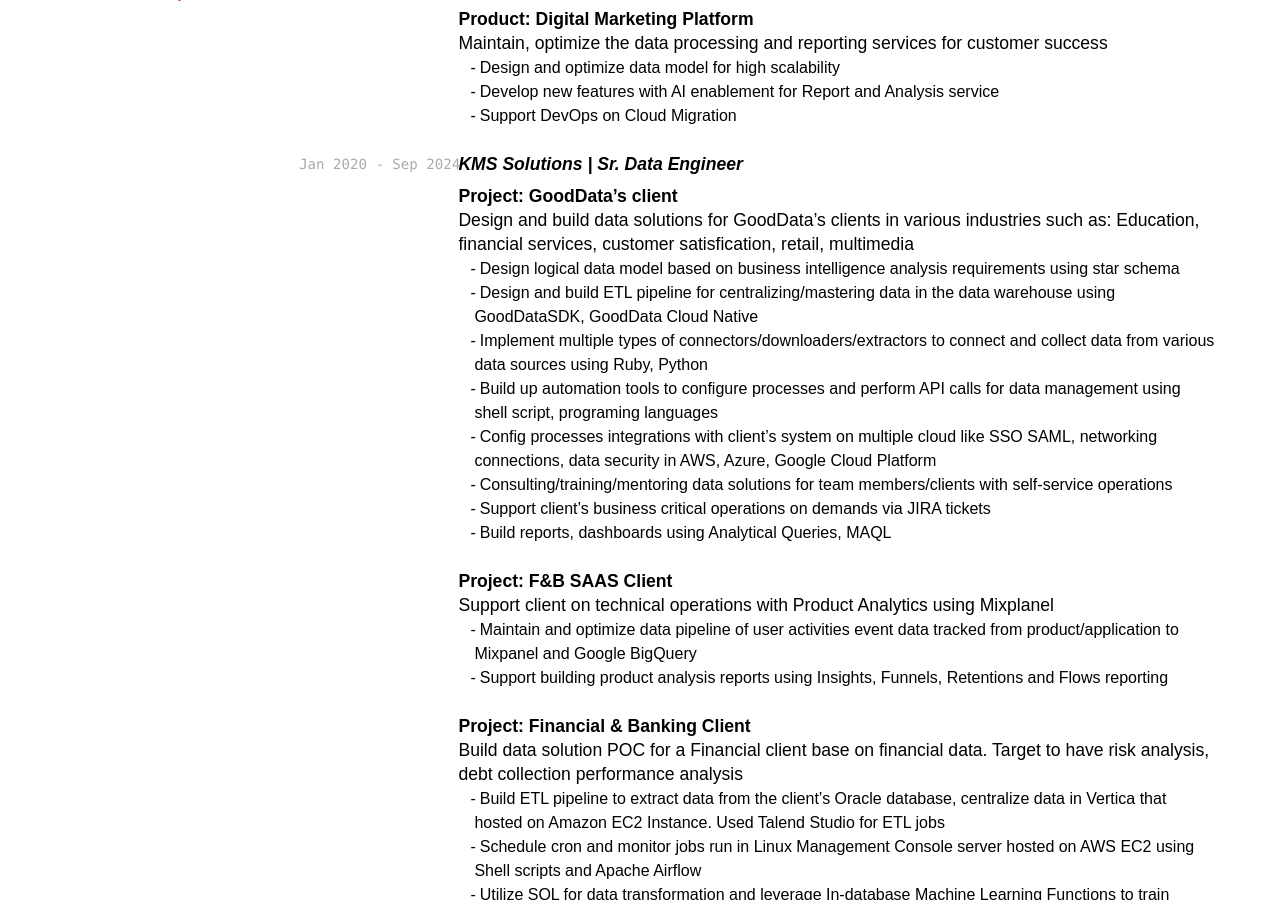
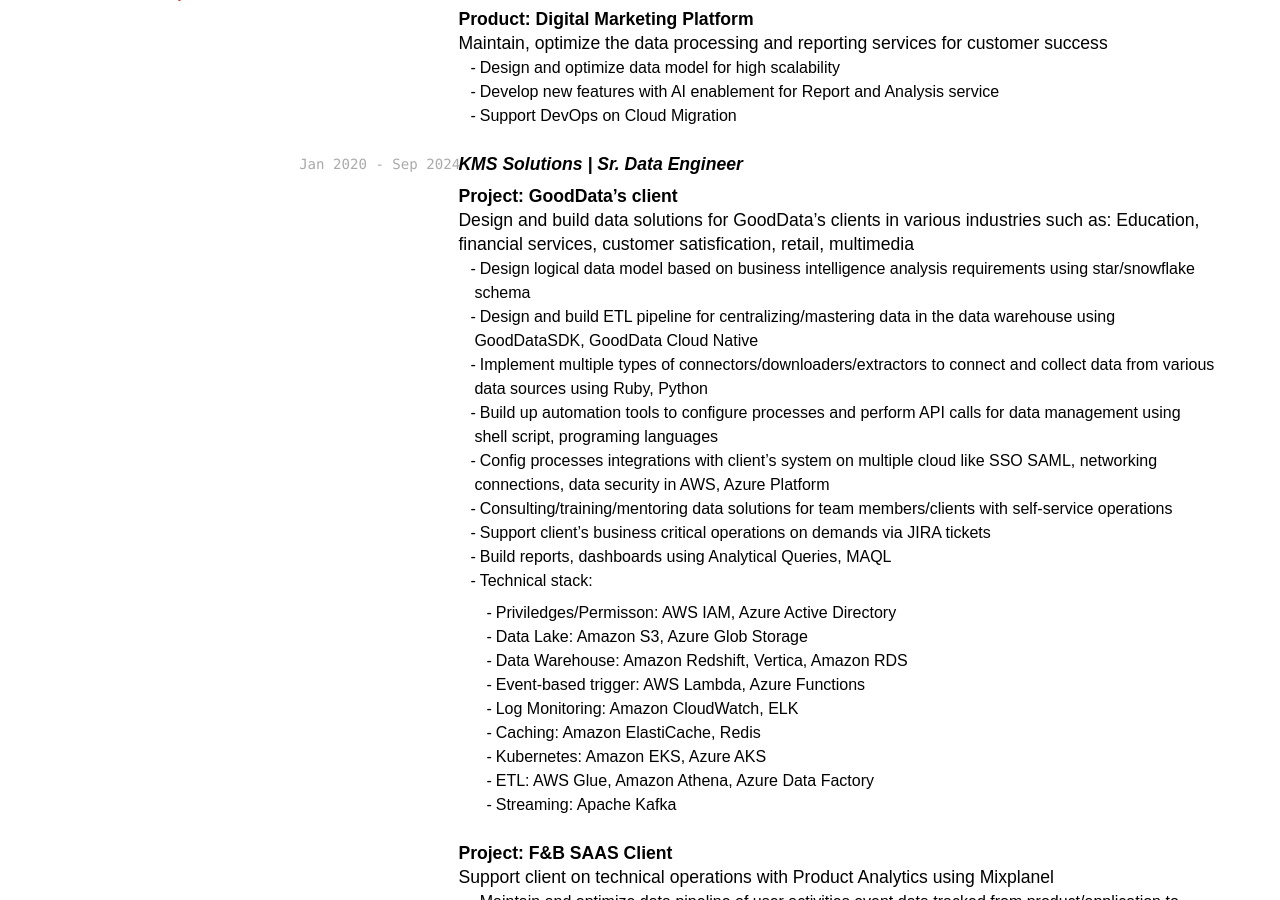
Before and after one commit to tuannnh/cv, a Jekyll site: the page built from index.md, in a window 1280 px wide and 900 px high, scrolled down 1738 px. Built offline with Jekyll 4.4.1, drawn with Linux system fonts in a browser that asks for light colours; nearby versions of some CDN libraries; some web fonts are replaced; a style sheet for code colours, icons or effects is not loaded.

Commit message:
Update index.md

```diff
--- a/index.md
+++ b/index.md
@@ -106,14 +106,25 @@ _KMS Solutions | Sr. Data Engineer_
 
 **Project: GoodData's client**
 Design and build data solutions for GoodData's clients in various industries such as: Education, financial services, customer satisfication, retail, multimedia
-- Design logical data model based on business intelligence analysis requirements using star schema
+- Design logical data model based on business intelligence analysis requirements using star/snowflake schema
 - Design and build ETL pipeline for centralizing/mastering data in the data warehouse using GoodDataSDK, GoodData Cloud Native
 - Implement multiple types of connectors/downloaders/extractors to connect and collect data from various data sources using Ruby, Python
 - Build up automation tools to configure processes and perform API calls for data management using shell script, programing languages
-- Config processes integrations with client's system on multiple cloud like SSO SAML, networking connections, data security in AWS, Azure, Google Cloud Platform
+- Config processes integrations with client's system on multiple cloud like SSO SAML, networking connections, data security in AWS, Azure Platform
 - Consulting/training/mentoring data solutions for team members/clients with self-service operations
 - Support client's business critical operations on demands via JIRA tickets
 - Build reports, dashboards using Analytical Queries, MAQL
+- Technical stack:
+    * Priviledges/Permisson: AWS IAM, Azure Active Directory
+    * Data Lake: Amazon S3, Azure Glob Storage
+    * Data Warehouse: Amazon Redshift, Vertica, Amazon RDS
+    * Event-based trigger: AWS Lambda, Azure Functions
+    * Log Monitoring: Amazon CloudWatch, ELK
+    * Caching: Amazon ElastiCache, Redis
+    * Kubernetes: Amazon EKS, Azure AKS
+    * ETL: AWS Glue, Amazon Athena, Azure Data Factory
+    * Streaming: Apache Kafka
+
 
 **Project: F&B SAAS Client**
 Support client on technical operations with Product Analytics using Mixplanel
```
